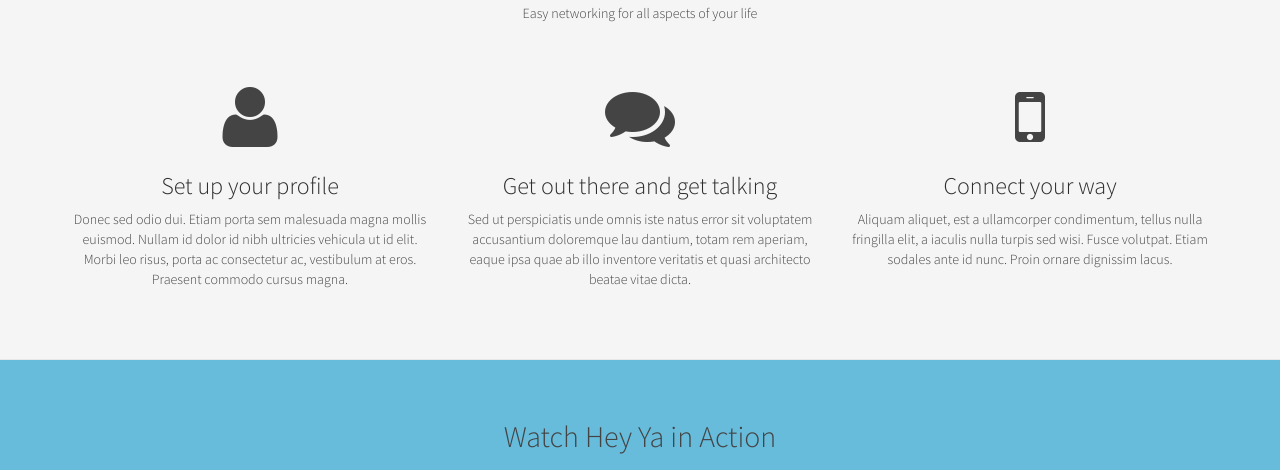
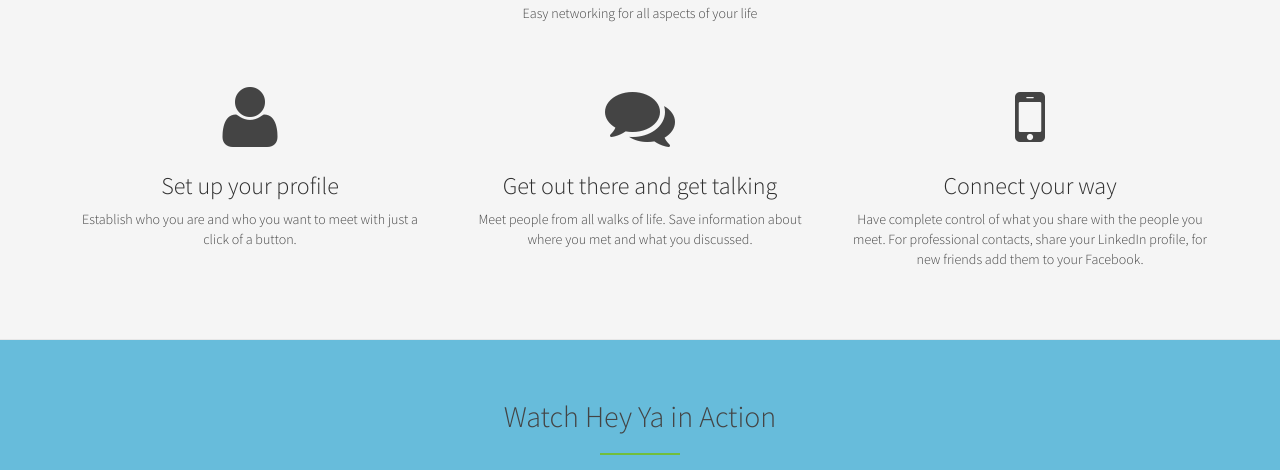
Before and after one commit to jenara-jo/ATXDiversityHack, a plain HTML site: page index.html in a window 1280 px wide. Shown: the part 827-1297 px from the top of the page. Drawn offline with Linux system fonts and the light colour scheme; a script that the page names is missing.

Commit message:
V1.3 Final Website

```diff
--- a/index.html
+++ b/index.html
@@ -79,17 +79,17 @@
             <div class="col-lg-4 service animated hiding" data-animation="fadeInUp" data-delay="300">
               <i class="fa fa-user fa-5x"></i>
               <h3><a href="#">Set up your profile</a></h3>
-              <p>Donec sed odio dui. Etiam porta sem malesuada magna mollis euismod. Nullam id dolor id nibh ultricies vehicula ut id elit. Morbi leo risus, porta ac consectetur ac, vestibulum at eros. Praesent commodo cursus magna.</p>
+              <p>Establish who you are and who you want to meet with just a click of a button.</p>
             </div>
             <div class="col-lg-4 service animated hiding" data-animation="fadeInUp" data-delay="600">
               <i class="fa fa-comments fa-5x"></i>
               <h3><a href="#">Get out there and get talking</a></h3>
-              <p>Sed ut perspiciatis unde omnis iste natus error sit voluptatem accusantium doloremque lau dantium, totam rem aperiam, eaque ipsa quae ab illo inventore veritatis et quasi architecto beatae vitae dicta.</p>
+              <p>Meet people from all walks of life. Save information about where you met and what you discussed.</p>
             </div>
             <div class="col-lg-4 service animated hiding" data-animation="fadeInUp" data-delay="900">
               <i class="fa fa-mobile fa-5x"></i>
               <h3><a href="#">Connect your way</a></h3>
-              <p>Aliquam aliquet, est a ullamcorper condimentum, tellus nulla fringilla elit, a iaculis nulla turpis sed wisi. Fusce volutpat. Etiam sodales ante id nunc. Proin ornare dignissim lacus.</p>
+              <p>Have complete control of what you share with the people you meet. For professional contacts, share your LinkedIn profile, for new friends add them to your Facebook.</p>
             </div>
           </div>
         </div>
```
